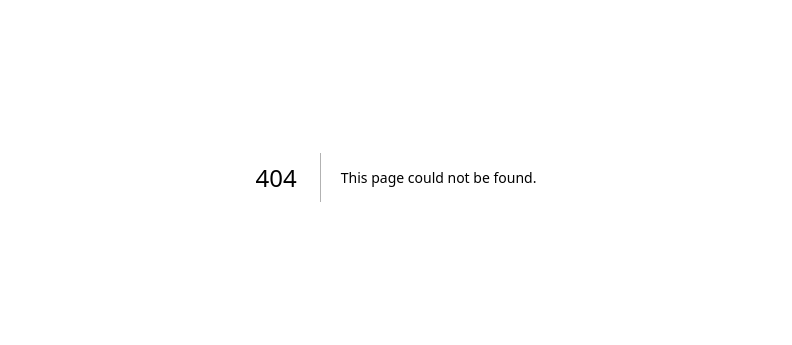
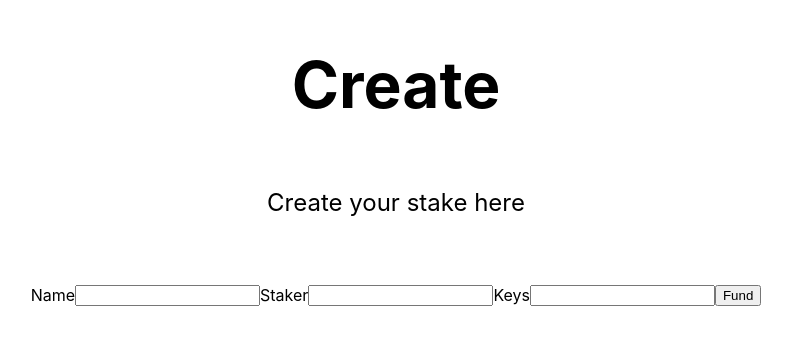
Before and after one commit to kadena-community/stake-for-steak, a Next.js app in the folder app/: page /fund in a window 1280 px wide. Before the commit this address had no page. Shown: the part 223-568 px from the top of the page, without its empty margins (244-1036 px from the left). Built offline with nearby package versions, Linux system fonts and the light colour scheme.

Commit message:
Implement funding

```diff
--- /dev/null
+++ b/app/pages/fund.tsx
@@ -0,0 +1,81 @@
+import Head from "next/head";
+import styles from "../styles/Home.module.css";
+import { Pact, signWithChainweaver } from "@kadena/client";
+import { FormEvent, useCallback } from "react";
+
+export default function Home() {
+  const createStake = useCallback(async (event: FormEvent<HTMLFormElement>) => {
+    event.preventDefault();
+    const { name, staker, keys } = event.target as Element & {
+      [key: string]: HTMLInputElement;
+    };
+    const pubkeys = keys.value.split(",").map((key) => key.trim());
+    const stake = await (Pact.modules as any)["free.stake-for-steak"]
+      ["get-stake"](name.value)
+      .local(
+        "https://api.testnet.chainweb.com/chainweb/0.0/testnet04/chain/1/pact"
+      );
+    console.log(stake.result.data);
+
+    const stakeId = await (Pact.modules as any)["free.stake-for-steak"]
+      ["get-stake-id"](name.value, stake.result.data.owner)
+      .local(
+        "https://api.testnet.chainweb.com/chainweb/0.0/testnet04/chain/1/pact"
+      );
+
+    const command = (Pact.modules as any)["free.stake-for-steak"]
+      ["fund-stake"](name.value, staker.value, () => `(read-keyset 'keyset)`)
+      .addData({
+        keyset: { pred: "keys-all", keys: keys.value.split(",") },
+      })
+      .addCap("coin.GAS" as any, pubkeys[0])
+      .addCap(
+        "coin.TRANSFER" as any,
+        pubkeys[0],
+        staker.value,
+        stakeId.result.data,
+        stake.result.data.stake
+      )
+      .setMeta({ sender: staker.value }, "testnet04");
+
+    await signWithChainweaver(command);
+
+    const res = await command.send(
+      "https://api.testnet.chainweb.com/chainweb/0.0/testnet04/chain/1/pact"
+    );
+    console.log(res);
+  }, []);
+  return (
+    <div className={styles.container}>
+      <Head>
+        <title>Stake for steak</title>
+        <meta name="description" content="Stake for stake" />
+        <link rel="icon" href="/favicon.ico" />
+      </Head>
+
+      <main className={styles.main}>
+        <h1 className={styles.title}>Create</h1>
+
+        <p className={styles.description}>Create your stake here</p>
+
+        <form onSubmit={createStake} className={styles.grid}>
+          <div className={styles.input}>
+            <label htmlFor="name">Name</label>
+            <input type="text" name="name" id="name" />
+          </div>
+          <div className={styles.input}>
+            <label htmlFor="staker">Staker</label>
+            <input type="text" name="staker" id="staker" />
+          </div>
+          <div className={styles.input}>
+            <label htmlFor="keys">Keys</label>
+            <input type="text" name="keys" id="keys" />
+          </div>
+          <div className={styles.input}>
+            <button type="submit">Fund</button>
+          </div>
+        </form>
+      </main>
+    </div>
+  );
+}
```
